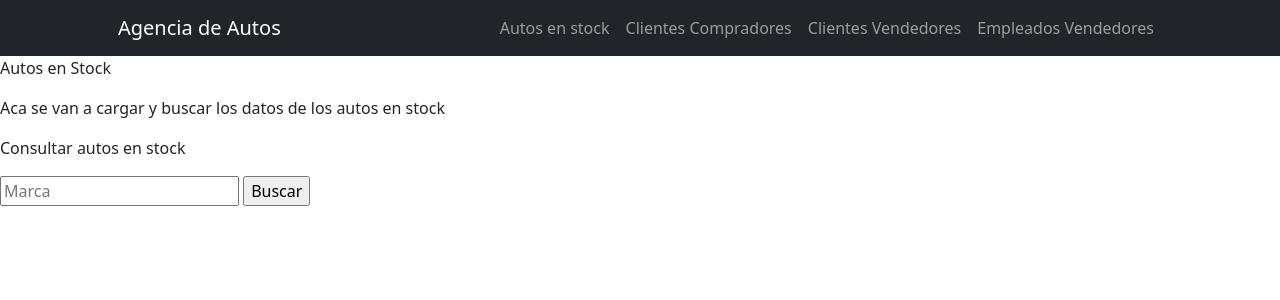
After one commit to fedeconti16/ProyectoFinal, a Django app: page /AgenciApp/getAutosEnStock/ in a window 1280 px wide. The commit adds this page. Shown: the top 300 px of the page. Run offline with Django 4.2, Linux system fonts and the light colour scheme; some libraries are stand-ins or nearby versions.

Commit message:
entrega 3

```diff
--- a/Proyecto1/AgenciApp/templates/AgenciApp/autosEnStock.html
+++ b/Proyecto1/AgenciApp/templates/AgenciApp/autosEnStock.html
@@ -5,11 +5,16 @@
         {% block contenidoQueCambia %}
         <p>Autos en Stock</p>
         <p>
-            Aca se van a cargar los datos de los autos en stock
+            Aca se van a cargar y buscar los datos de los autos en stock
         </p>
         <div class="formSetAutosEnStock">
             {% block setAutosEnStock %}
             {% endblock %}
         </div>
+        <div class="formGetAutosEnStock">
+            {% block getAutosEnStock %}
+            {% endblock %}
+        </div>
+
         {% endblock %}
 </div>
--- /dev/null
+++ b/Proyecto1/AgenciApp/templates/AgenciApp/getAutosEnStock.html
@@ -0,0 +1,23 @@
+<div>
+    {% extends "AgenciApp/autosEnStock.html" %}
+    {% load static %}
+
+    {% block getAutosEnStock %}
+        <p>Consultar autos en stock</p>
+        <form action="{% url 'buscarAutosEnStock' %}" method="GET">
+            <input placeholder="Marca" type="text" name="marca" id="marca">
+            <input type="submit" value="Buscar">
+        </form>
+
+        {% if autos %}
+            <ul>
+                {% for auto in autos %}
+                    <li>{{ auto.marca }}</li>
+                    <li>{{ auto.modelo }}</li>
+                    <li>{{ auto.km }}</li>
+                    <li>{{ auto.precio }}</li>
+                {% endfor %}
+            </ul>
+         {% endif %}
+    {% endblock %}
+</div>
--- a/Proyecto1/AgenciApp/urls.py
+++ b/Proyecto1/AgenciApp/urls.py
@@ -8,5 +8,7 @@ urlpatterns = [
     path('clientesVendedores/', ClientesVendedores, name="clientesVendedores"),
     path('empleadosVendedores/', EmpleadosVendedores, name="empleadosVendedores"),
     #path('setAutosEnStock/', setAutosEnStock, name="setAutosEnStock"),
+    path('getAutosEnStock/', getAutosEnStock, name='getAutosEnStock'),
+    path('buscarAutosEnStock/', buscarAutosEnStock, name='buscarAutosEnStock'),
 
 ]
--- a/Proyecto1/AgenciApp/views.py
+++ b/Proyecto1/AgenciApp/views.py
@@ -33,24 +33,7 @@ def AutosEnStock(request):
         miFormulario = autosFormulario()
     return render(request, "AgenciApp/setAutosEnStock.html", {"miFormulario":miFormulario})
 
-#    """if request.method == 'POST':
-#        estudiante = Estudiante(nombre=request.POST["nombre"],apellido=request.POST["apellido"], email=request.POST["email"])
-#        estudiante.save()
-#        return render(request,"AppCoder/inicio.html")
-#    return render(request, "AppCoder/setEstudiantes.html")"""
-#
-#def getEstudiantes(request):
-#    return render(request, "AppCoder/getEstudiantes.html")
-#
-#def buscarEstudiante(request):
-#    if request.GET["nombre"]:
-#        nombre = request.GET["nombre"]
-#        estudiantes = Estudiante.objects.filter(nombre = nombre)
-#        return render(request, "AppCoder/getEstudiantes.html", {"estudiantes":estudiantes})
-#    else:
-#        respuesta = "No se enviaron datos"
-#
-#    return HttpResponse(respuesta)
+
 
 def ClientesCompradores(request):
     if request.method == 'POST':
@@ -90,3 +73,16 @@ def EmpleadosVendedores(request):
     else:
         miFormulario = empleadosFormulario()
     return render(request, "AgenciApp/setEmpleadosVendedores.html", {"miFormulario":miFormulario})
+
+def getAutosEnStock(request):
+    return render(request, "AgenciApp/getAutosEnStock.html")
+
+def buscarAutosEnStock(request):
+    marca = request.GET.get("marca")
+    if marca:
+        autos = autosEnStock.objects.filter(marca=marca)
+        return render(request, "AgenciApp/getAutosEnStock.html", {"autos": autos, "marca": marca})
+    else:
+        respuesta = "No se enviaron datos"
+
+    return HttpResponse(respuesta)
--- a/Proyecto1/Proyecto1/urls.py
+++ b/Proyecto1/Proyecto1/urls.py
@@ -20,8 +20,8 @@ from Proyecto1.views import *
 
 urlpatterns = [
     path('admin/', admin.site.urls),
-    path('saludo/', saludo),
-    path('probandoTemplate/', probandoTemplate),
+    #path('saludo/', saludo),
+    #path('probandoTemplate/', probandoTemplate),
     path('AgenciApp/', include('AgenciApp.urls')),
 
 
```
Also changed, not shown: Proyecto1/Proyecto1/views.py (+18 -18 lines).
